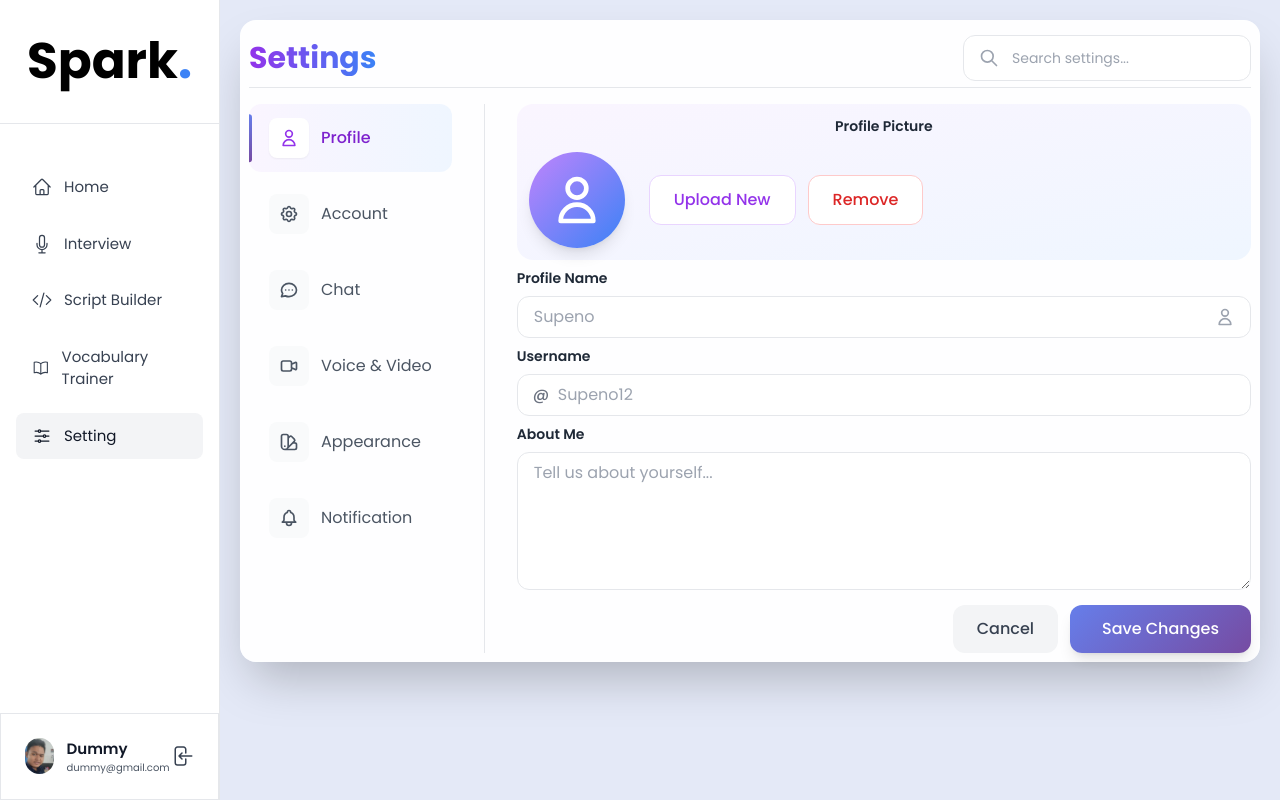
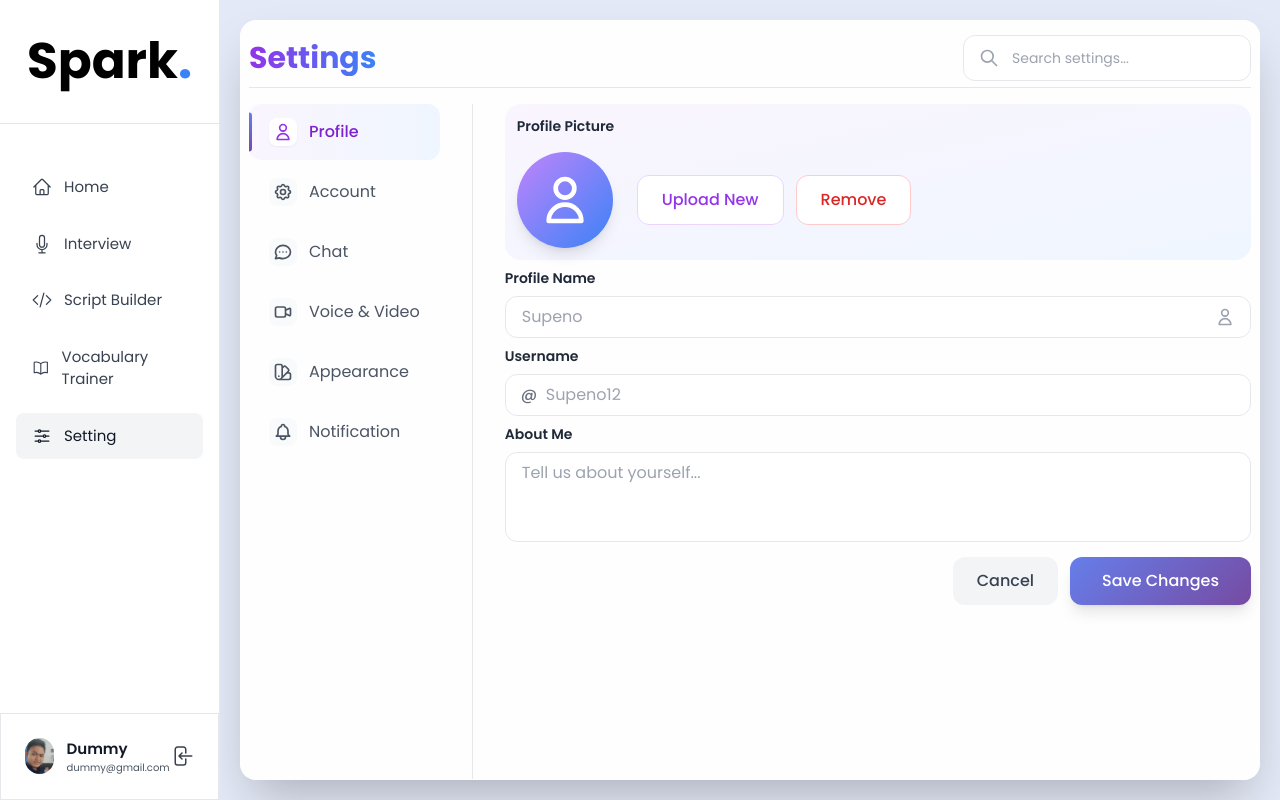
Before and after one commit to Ouxvre/Spark, a PHP site: page /views/setting.php in a window 1280 px wide. Run offline with PHP 8.4, Linux system fonts and the light colour scheme; some libraries are stand-ins or nearby versions.

Commit message:
style(settings): update settings page UI design
* Refined layout to improve visual consistency
* Adjusted spacing and components for better readability

```diff
--- a/frontend/public/views/setting.php
+++ b/frontend/public/views/setting.php
@@ -105,8 +105,8 @@
     <?php include '../../src/components/sidebar.php'?>
 
     <!-- Main content -->
-    <main class="flex-1 p-5 ml-[220px]">
-        <div class="glass-effect rounded-2xl shadow-2xl w-full mx-auto md:p-2">
+    <main class="flex-1 p-5 ml-[220px] w-full h-dvh ">
+        <div class="glass-effect rounded-2xl shadow-2xl w-full mx-auto md:p-2 h-full overflow-hidden">
 
             <div class="flex items-center justify-between mb-4 py-1.5 border-b border-gray-200">
                 <div>
@@ -127,9 +127,9 @@
             <div class="flex flex-col md:flex-row gap-8">
 
                 <!-- Left menu -->
-                <nav class="flex flex-col md:border-r border-gray-200 md:pr-8 min-w-[200px] space-y-2">
+                <nav class="flex flex-col md:border-r border-gray-200 md:pr-8 min-w-[200px] h-screen space-y-1">
                     <button class="menu-btn active text-left px-5 py-3.5 rounded-xl bg-gradient-to-r from-purple-50 to-blue-50 text-purple-700 font-medium flex items-center gap-3 group">
-                        <div class="w-10 h-10 rounded-lg bg-white shadow-sm flex items-center justify-center group-hover:shadow-md transition">
+                        <div class="w-7 h-7 rounded-lg bg-white shadow-sm flex items-center justify-center group-hover:shadow-md transition">
                             <svg xmlns="http://www.w3.org/2000/svg" class="h-5 w-5 text-purple-600" fill="none" viewBox="0 0 24 24" stroke="currentColor">
                                 <path stroke-linecap="round" stroke-linejoin="round" stroke-width="2" d="M16 7a4 4 0 11-8 0 4 4 0 018 0zM12 14a7 7 0 00-7 7h14a7 7 0 00-7-7z" />
                             </svg>
@@ -137,7 +137,7 @@
                         <span>Profile</span>
                     </button>
                     <button class="menu-btn text-left px-5 py-3.5 rounded-xl text-gray-600 hover:text-gray-900 hover:bg-gray-50 flex items-center gap-3 group">
-                        <div class="w-10 h-10 rounded-lg bg-gray-50 flex items-center justify-center group-hover:bg-white group-hover:shadow-sm transition">
+                        <div class="w-7 h-7 rounded-lg bg-gray-50 flex items-center justify-center group-hover:bg-white group-hover:shadow-sm transition">
                             <svg xmlns="http://www.w3.org/2000/svg" class="h-5 w-5" fill="none" viewBox="0 0 24 24" stroke="currentColor">
                                 <path stroke-linecap="round" stroke-linejoin="round" stroke-width="2" d="M10.325 4.317c.426-1.756 2.924-1.756 3.35 0a1.724 1.724 0 002.573 1.066c1.543-.94 3.31.826 2.37 2.37a1.724 1.724 0 001.065 2.572c1.756.426 1.756 2.924 0 3.35a1.724 1.724 0 00-1.066 2.573c.94 1.543-.826 3.31-2.37 2.37a1.724 1.724 0 00-2.572 1.065c-.426 1.756-2.924 1.756-3.35 0a1.724 1.724 0 00-2.573-1.066c-1.543.94-3.31-.826-2.37-2.37a1.724 1.724 0 00-1.065-2.572c-1.756-.426-1.756-2.924 0-3.35a1.724 1.724 0 001.066-2.573c-.94-1.543.826-3.31 2.37-2.37.996.608 2.296.07 2.572-1.065z" />
                                 <path stroke-linecap="round" stroke-linejoin="round" stroke-width="2" d="M15 12a3 3 0 11-6 0 3 3 0 016 0z" />
@@ -146,7 +146,7 @@
                         <span>Account</span>
                     </button>
                     <button class="menu-btn text-left px-5 py-3.5 rounded-xl text-gray-600 hover:text-gray-900 hover:bg-gray-50 flex items-center gap-3 group">
-                        <div class="w-10 h-10 rounded-lg bg-gray-50 flex items-center justify-center group-hover:bg-white group-hover:shadow-sm transition">
+                        <div class="w-7 h-7 rounded-lg bg-gray-50 flex items-center justify-center group-hover:bg-white group-hover:shadow-sm transition">
                             <svg xmlns="http://www.w3.org/2000/svg" class="h-5 w-5" fill="none" viewBox="0 0 24 24" stroke="currentColor">
                                 <path stroke-linecap="round" stroke-linejoin="round" stroke-width="2" d="M8 12h.01M12 12h.01M16 12h.01M21 12c0 4.418-4.03 8-9 8a9.863 9.863 0 01-4.255-.949L3 20l1.395-3.72C3.512 15.042 3 13.574 3 12c0-4.418 4.03-8 9-8s9 3.582 9 8z" />
                             </svg>
@@ -154,7 +154,7 @@
                         <span>Chat</span>
                     </button>
                     <button class="menu-btn text-left px-5 py-3.5 rounded-xl text-gray-600 hover:text-gray-900 hover:bg-gray-50 flex items-center gap-3 group">
-                        <div class="w-10 h-10 rounded-lg bg-gray-50 flex items-center justify-center group-hover:bg-white group-hover:shadow-sm transition">
+                        <div class="w-7 h-7 rounded-lg bg-gray-50 flex items-center justify-center group-hover:bg-white group-hover:shadow-sm transition">
                             <svg xmlns="http://www.w3.org/2000/svg" class="h-5 w-5" fill="none" viewBox="0 0 24 24" stroke="currentColor">
                                 <path stroke-linecap="round" stroke-linejoin="round" stroke-width="2" d="M15 10l4.553-2.276A1 1 0 0121 8.618v6.764a1 1 0 01-1.447.894L15 14M5 18h8a2 2 0 002-2V8a2 2 0 00-2-2H5a2 2 0 00-2 2v8a2 2 0 002 2z" />
                             </svg>
@@ -162,7 +162,7 @@
                         <span>Voice & Video</span>
                     </button>
                     <button class="menu-btn text-left px-5 py-3.5 rounded-xl text-gray-600 hover:text-gray-900 hover:bg-gray-50 flex items-center gap-3 group">
-                        <div class="w-10 h-10 rounded-lg bg-gray-50 flex items-center justify-center group-hover:bg-white group-hover:shadow-sm transition">
+                        <div class="w-7 h-7 rounded-lg bg-gray-50 flex items-center justify-center group-hover:bg-white group-hover:shadow-sm transition">
                             <svg xmlns="http://www.w3.org/2000/svg" class="h-5 w-5" fill="none" viewBox="0 0 24 24" stroke="currentColor">
                                 <path stroke-linecap="round" stroke-linejoin="round" stroke-width="2" d="M7 21a4 4 0 01-4-4V5a2 2 0 012-2h4a2 2 0 012 2v12a4 4 0 01-4 4zm0 0h12a2 2 0 002-2v-4a2 2 0 00-2-2h-2.343M11 7.343l1.657-1.657a2 2 0 012.828 0l2.829 2.829a2 2 0 010 2.828l-8.486 8.485M7 17h.01" />
                             </svg>
@@ -170,7 +170,7 @@
                         <span>Appearance</span>
                     </button>
                     <button class="menu-btn text-left px-5 py-3.5 rounded-xl text-gray-600 hover:text-gray-900 hover:bg-gray-50 flex items-center gap-3 group">
-                        <div class="w-10 h-10 rounded-lg bg-gray-50 flex items-center justify-center group-hover:bg-white group-hover:shadow-sm transition">
+                        <div class="w-7 h-7 rounded-lg bg-gray-50 flex items-center justify-center group-hover:bg-white group-hover:shadow-sm transition">
                             <svg xmlns="http://www.w3.org/2000/svg" class="h-5 w-5" fill="none" viewBox="0 0 24 24" stroke="currentColor">
                                 <path stroke-linecap="round" stroke-linejoin="round" stroke-width="2" d="M15 17h5l-1.405-1.405A2.032 2.032 0 0118 14.158V11a6.002 6.002 0 00-4-5.659V5a2 2 0 10-4 0v.341C7.67 6.165 6 8.388 6 11v3.159c0 .538-.214 1.055-.595 1.436L4 17h5m6 0v1a3 3 0 11-6 0v-1m6 0H9" />
                             </svg>
@@ -184,7 +184,7 @@
                     <form action="#" method="POST" class="space-y-2">
                         <!-- Profile Picture -->
                         <div class="bg-gradient-to-br from-purple-50 to-blue-50 rounded-2xl p-3">
-                            <label class="text-sm font-semibold text-gray-800 mb-4 flex items-center justify-center z-100">Profile Picture</label>
+                            <label class="block text-sm font-semibold text-gray-800 mb-4 z-100">Profile Picture</label>
                             <div class="flex flex-col sm:flex-row items-center gap-6">
                                 <div class="profile-avatar w-24 h-24 rounded-full bg-gradient-to-br from-purple-400 to-blue-500 flex items-center justify-center text-white shadow-lg relative z-0">
                                     <svg xmlns="http://www.w3.org/2000/svg" class="w-14 h-14" fill="none" viewBox="0 0 24 24" stroke="currentColor">
@@ -229,8 +229,8 @@
                         <!-- About Me -->
                         <div>
                             <label for="aboutMe" class="block text-sm font-semibold text-gray-800 mb-2">About Me</label>
-                            <textarea id="aboutMe" name="aboutMe" rows="5" placeholder="Tell us about yourself..."
-                                class="input-field w-full px-4 py-2 border border-gray-200 rounded-xl focus:outline-none focus:ring-2 focus:ring-purple-500 focus:border-transparent "></textarea>
+                            <textarea id="aboutMe" name="aboutMe" rows="3" placeholder="Tell us about yourself..."
+                                class="input-field w-full px-4 py-2 border border-gray-200 rounded-xl focus:outline-none focus:ring-2 focus:ring-purple-500 focus:border-transparent resize-none"></textarea>
                             <!-- <div class="flex justify-between items-center mt-2"> -->
                                 <!-- <p class="text-xs text-gray-500">Share your interests, goals, or anything you'd like others to know</p> -->
                                 <!-- <span class="text-xs text-gray-400">0/500</span> -->
```
